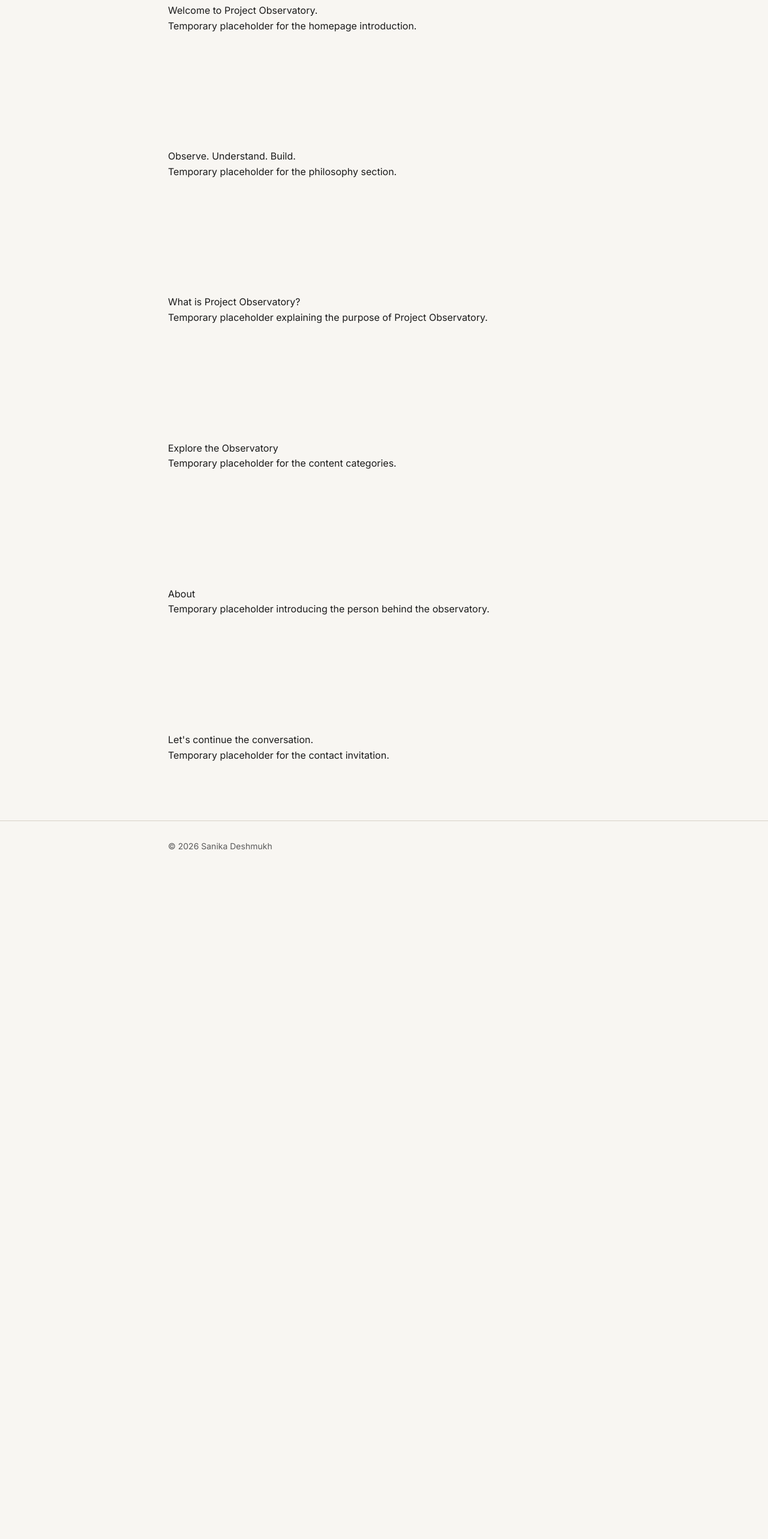
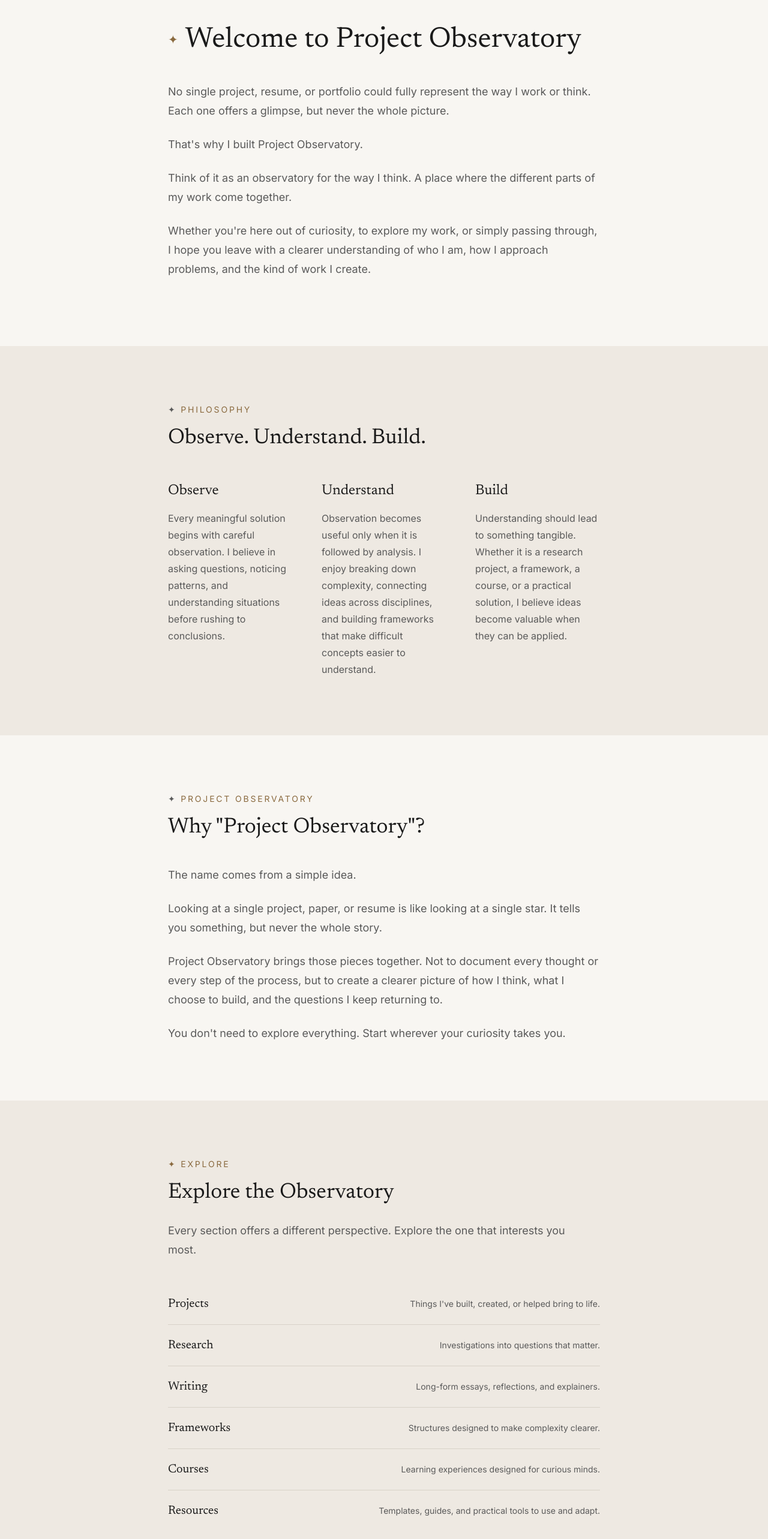
Before and after one commit to sanikadeshmukh1/project-observatory, a Next.js app: page / in a window 1280 px wide. Shown: the part 156-2722 px from the top of the page at 60% size. Before the commit the page ends 1609 px from the top, so only its background shows below. Built offline with nearby package versions, Linux system fonts and the light colour scheme.

Commit message:
Redesign homepage layout and visual system

```diff
--- a/src/components/home/AboutPreview.tsx
+++ b/src/components/home/AboutPreview.tsx
@@ -1,12 +1,41 @@
 import Section from "@/components/layout/Section";
+
 export default function AboutPreview() {
   return (
-    <Section>
-      <h2>About</h2>
+    <Section className="py-24">
+      <div className="max-w-3xl">
+        <p className="text-sm uppercase tracking-[0.2em] text-accent">
+          ✦ About
+        </p>
 
-      <p>
-        Temporary placeholder introducing the person behind the observatory.
-      </p>
+        <h2 className="mt-4 font-heading text-4xl leading-tight text-text-primary">
+          The person behind the Observatory
+        </h2>
+
+        <div className="mt-10 space-y-6 text-lg leading-8 text-text-secondary">
+          <p>
+            I'm a PGDM student specializing in Human Resources, but my curiosity
+            rarely stops there. I'm constantly exploring ideas across
+            psychology, business, strategy, research, and education. There's
+            almost always another side quest I'm pursuing, whether it's a
+            research project, a new framework, or an idea I'm trying to
+            understand more deeply.
+          </p>
+
+          <p>
+            My work sits at the intersection of psychology, business, strategy,
+            research, and education. While those fields may seem distinct, they
+            are connected by a common goal: making complexity easier to
+            understand and turning insight into something useful.
+          </p>
+
+          <p>
+            Project Observatory is where those interests come together. It is a
+            place to share what I build, what I learn, and the questions that
+            continue to shape my thinking.
+          </p>
+        </div>
+      </div>
     </Section>
   );
 }
--- a/src/components/home/Conversation.tsx
+++ b/src/components/home/Conversation.tsx
@@ -1,12 +1,51 @@
 import Section from "@/components/layout/Section";
+
 export default function Conversation() {
   return (
-    <Section>
-      <h2>Let's continue the conversation.</h2>
+    <Section className="bg-surface py-32">
+      <div className="max-w-3xl">
+        <p className="text-sm uppercase tracking-[0.2em]">
+          <span className="text-text-secondary">✦</span>{" "}
+          <span className="text-accent">
+            Let's continue the conversation
+          </span>
+        </p>
 
-      <p>
-        Temporary placeholder for the contact invitation.
-      </p>
+        <h2 className="mt-6 font-heading text-4xl leading-tight text-text-primary">
+          I'd love to hear from you.
+        </h2>
+
+        <div className="mt-8 space-y-6 text-lg leading-8 text-text-secondary">
+          <p>
+            If something here sparked a thought, inspired a question, or you'd
+            simply like to say hello, I'd be glad to hear from you.
+          </p>
+
+          <p>
+            Whether it's an idea worth exploring, a potential collaboration, or
+            the beginning of a thoughtful conversation, my inbox is always
+            open.
+          </p>
+        </div>
+
+        <div className="mt-12 space-y-3">
+          <a
+            href="mailto:deshmukhsanika25@gmail.com"
+            className="block w-fit text-lg text-text-primary transition-colors hover:text-accent"
+          >
+            deshmukhsanika25@gmail.com
+          </a>
+
+          <a
+            href="https://www.linkedin.com/in/deshmukh-sanika/"
+            target="_blank"
+            rel="noopener noreferrer"
+            className="block w-fit text-lg text-text-primary transition-colors hover:text-accent"
+          >
+            LinkedIn
+          </a>
+        </div>
+      </div>
     </Section>
   );
 }
--- a/src/components/home/Explore.tsx
+++ b/src/components/home/Explore.tsx
@@ -1,12 +1,66 @@
 import Section from "@/components/layout/Section";
+
+const sections = [
+  {
+    title: "Projects",
+    description: "Things I've built, created, or helped bring to life.",
+  },
+  {
+    title: "Research",
+    description: "Investigations into questions that matter.",
+  },
+  {
+    title: "Writing",
+    description: "Long-form essays, reflections, and explainers.",
+  },
+  {
+    title: "Frameworks",
+    description: "Structures designed to make complexity clearer.",
+  },
+  {
+    title: "Courses",
+    description: "Learning experiences designed for curious minds.",
+  },
+  {
+    title: "Resources",
+    description: "Templates, guides, and practical tools to use and adapt.",
+  },
+];
+
 export default function Explore() {
   return (
-    <Section>
-      <h2>Explore the Observatory</h2>
+    <Section className="bg-surface py-24">
+      <div className="max-w-4xl">
+        <p className="text-sm uppercase tracking-[0.2em] text-accent">
+          ✦ Explore
+        </p>
 
-      <p>
-        Temporary placeholder for the content categories.
-      </p>
+        <h2 className="mt-4 font-heading text-4xl leading-tight text-text-primary">
+          Explore the Observatory
+        </h2>
+
+        <p className="mt-6 max-w-2xl text-lg leading-8 text-text-secondary">
+          Every section offers a different perspective. Explore the one that
+          interests you most.
+        </p>
+
+        <div className="mt-10 divide-y divide-border">
+          {sections.map((section) => (
+            <div
+              key={section.title}
+              className="group flex flex-col gap-2 py-5 transition-colors md:flex-row md:items-center md:justify-between"
+            >
+              <h3 className="font-heading text-xl text-text-primary transition-transform duration-200 group-hover:translate-x-1">
+                {section.title}
+              </h3>
+
+              <p className="max-w-md text-sm leading-6 text-text-secondary">
+                {section.description}
+              </p>
+            </div>
+          ))}
+        </div>
+      </div>
     </Section>
   );
 }
--- a/src/components/home/Hero.tsx
+++ b/src/components/home/Hero.tsx
@@ -2,10 +2,36 @@ import Section from "@/components/layout/Section";
 
 export default function Hero() {
   return (
-    <Section>
-      <h1>Welcome to Project Observatory.</h1>
+    <Section className="pt-32 pb-28">
+      <div className="max-w-3xl">
+        <div className="mb-10">
+          <h1 className="font-heading text-4xl leading-tight text-text-primary md:text-5xl">
+            <span className="mr-3 align-middle text-xl text-accent">✦</span>
+            Welcome to Project Observatory
+          </h1>
+        </div>
 
-      <p>Temporary placeholder for the homepage introduction.</p>
+        <div className="space-y-6 text-lg leading-8 text-text-secondary">
+          <p>
+            No single project, resume, or portfolio could fully represent the
+            way I work or think. Each one offers a glimpse, but never the whole
+            picture.
+          </p>
+
+          <p>That's why I built Project Observatory.</p>
+
+          <p>
+            Think of it as an observatory for the way I think. A place where the
+            different parts of my work come together.
+          </p>
+
+          <p>
+            Whether you're here out of curiosity, to explore my work, or simply
+            passing through, I hope you leave with a clearer understanding of
+            who I am, how I approach problems, and the kind of work I create.
+          </p>
+        </div>
+      </div>
     </Section>
   );
 }
--- a/src/components/home/ObservatoryIntro.tsx
+++ b/src/components/home/ObservatoryIntro.tsx
@@ -1,12 +1,41 @@
 import Section from "@/components/layout/Section";
+
 export default function ObservatoryIntro() {
   return (
-    <Section>
-      <h2>What is Project Observatory?</h2>
+    <Section className="py-24">
+      <div className="max-w-5xl">
+        <p className="text-sm uppercase tracking-[0.2em]">
+          <span className="text-text-secondary">✦</span>{" "}
+          <span className="text-accent">Project Observatory</span>
+        </p>
 
-      <p>
-        Temporary placeholder explaining the purpose of Project Observatory.
-      </p>
+        <h2 className="mt-4 font-heading text-4xl leading-tight text-text-primary">
+          Why "Project Observatory"?
+        </h2>
+
+        <div className="mt-10 max-w-3xl space-y-6 text-lg leading-8 text-text-secondary">
+          <p>
+            The name comes from a simple idea.
+          </p>
+
+          <p>
+            Looking at a single project, paper, or resume is like looking at a
+            single star. It tells you something, but never the whole story.
+          </p>
+
+          <p>
+            Project Observatory brings those pieces together. Not to document
+            every thought or every step of the process, but to create a clearer
+            picture of how I think, what I choose to build, and the questions I
+            keep returning to.
+          </p>
+
+          <p>
+            You don't need to explore everything. Start wherever your curiosity
+            takes you.
+          </p>
+        </div>
+      </div>
     </Section>
   );
 }
--- a/src/components/home/Philosophy.tsx
+++ b/src/components/home/Philosophy.tsx
@@ -1,12 +1,53 @@
 import Section from "@/components/layout/Section";
+
+const principles = [
+  {
+    title: "Observe",
+    description:
+      "Every meaningful solution begins with careful observation. I believe in asking questions, noticing patterns, and understanding situations before rushing to conclusions.",
+  },
+  {
+    title: "Understand",
+    description:
+      "Observation becomes useful only when it is followed by analysis. I enjoy breaking down complexity, connecting ideas across disciplines, and building frameworks that make difficult concepts easier to understand.",
+  },
+  {
+    title: "Build",
+    description:
+      "Understanding should lead to something tangible. Whether it is a research project, a framework, a course, or a practical solution, I believe ideas become valuable when they can be applied.",
+  },
+];
+
 export default function Philosophy() {
   return (
-    <Section>
-      <h2>Observe. Understand. Build.</h2>
+    <Section className="bg-surface py-24">
+      <div className="max-w-5xl">
+        <p className="text-sm uppercase tracking-[0.2em]">
+          <span className="text-text-secondary">✦</span>{" "}
+          <span className="text-accent">Philosophy</span>
+        </p>
 
-      <p>
-        Temporary placeholder for the philosophy section.
-      </p>
+        <h2 className="mt-4 font-heading text-4xl leading-tight text-text-primary">
+          Observe. Understand. Build.
+        </h2>
+
+        <div className="mt-12 grid gap-12 md:grid-cols-3">
+          {principles.map((principle) => (
+            <div
+              key={principle.title}
+              className="transition-transform duration-200 hover:-translate-y-0.5"
+            >
+              <h3 className="font-heading text-2xl text-text-primary">
+                {principle.title}
+              </h3>
+
+              <p className="mt-4 text-base leading-7 text-text-secondary">
+                {principle.description}
+              </p>
+            </div>
+          ))}
+        </div>
+      </div>
     </Section>
   );
 }
--- a/src/components/layout/Section.tsx
+++ b/src/components/layout/Section.tsx
@@ -1,12 +1,17 @@
+import { ReactNode } from "react";
 import { Container } from "./Container";
 
 type SectionProps = {
-  children: React.ReactNode;
+  children: ReactNode;
+  className?: string;
 };
 
-export default function Section({ children }: SectionProps) {
+export default function Section({
+  children,
+  className = "",
+}: SectionProps) {
   return (
-    <section className="py-24">
+    <section className={`py-24 ${className}`}>
       <Container>{children}</Container>
     </section>
   );
```
